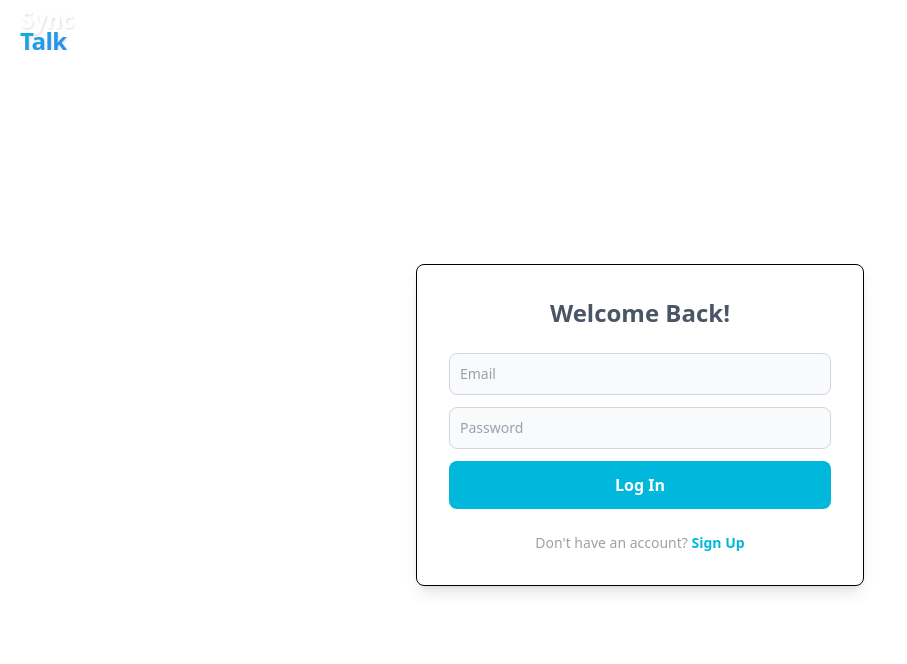
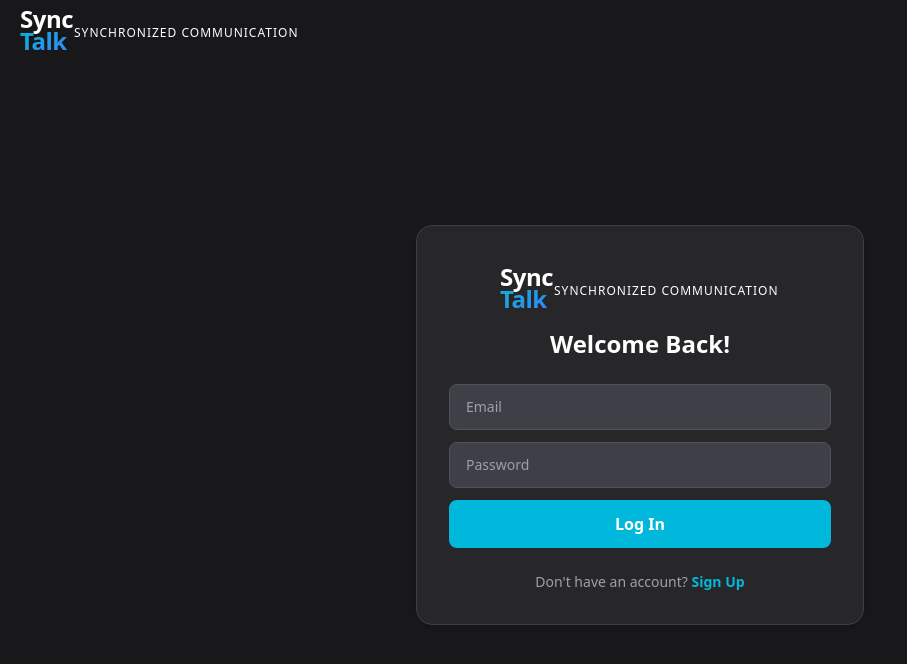
Before and after one commit to uttam-on-git/synctalk, a React (Vite) app: page /login in a window 1280 px wide. Shown: the top 664 px of the page, without its empty margins (0-907 px from the left). Built offline with nearby package versions, Linux system fonts and the light colour scheme.

Commit message:
fix:logo, registration and login page ui

```diff
--- a/src/components/chat/RoomList.tsx
+++ b/src/components/chat/RoomList.tsx
@@ -15,7 +15,7 @@ const RoomList = ({
 }: RoomListProps) => {
   return (
     <div className="flex h-full flex-col">
-      <div className="flex-1 overflow-y-auto p-4">
+      <div className="flex-1 overflow-y-auto p-3">
         {rooms.length === 0 ? (
           <div className="flex flex-col items-center justify-center py-8 text-center">
             <div className="mb-4 rounded-full bg-zinc-700 p-4">
--- a/src/components/ui/Input.tsx
+++ b/src/components/ui/Input.tsx
@@ -6,7 +6,7 @@ const Input = (props: InputProps) => {
   return (
     <input
       {...props}
-      className="w-full rounded-lg border border-gray-300 bg-gray-50 p-2.5 mb-3 text-gray-900 text-sm placeholder-gray-400 focus:outline-none focus:ring-1 focus:ring-gray-600"
+      className="w-full rounded-lg border border-zinc-600 bg-zinc-700 px-4 py-3 mb-3 text-white text-sm placeholder-zinc-400 focus:outline-none focus:border-cyan-500"
     />
   );
 };
--- a/src/pages/ChatPage.tsx
+++ b/src/pages/ChatPage.tsx
@@ -50,7 +50,7 @@ const ChatPage = () => {
     const handleNewMessage = (message: Message) => {
       setMessages((prevMessages) => {
         // Check if message already exists to avoid duplicates
-        if (prevMessages.find(msg => msg.id === message.id)) {
+        if (prevMessages.find((msg) => msg.id === message.id)) {
           return prevMessages;
         }
         // Only add message if it belongs to the current room
@@ -131,7 +131,7 @@ const ChatPage = () => {
         `}
         >
           <div className="flex h-full flex-col">
-            <div className="flex-shrink-0 flex items-center justify-between border-b border-zinc-700 p-4 lg:justify-center">
+            <div className="flex-shrink-0 flex items-center justify-between border-b border-zinc-700 p-7 lg:justify-center">
               <h2 className="text-xl font-bold">Rooms</h2>
               <button
                 onClick={() => setIsSidebarOpen(false)}
@@ -153,7 +153,7 @@ const ChatPage = () => {
               </button>
             </div>
 
-            <div className="flex-1 overflow-y-auto p-4">
+            <div className="flex-1 overflow-y-auto p-6">
               {rooms.length === 0 ? (
                 <div className="flex flex-col items-center justify-center py-8 text-center">
                   <div className="mb-4 rounded-full bg-zinc-700 p-4">
@@ -200,7 +200,7 @@ const ChatPage = () => {
                         </div>
 
                         <div className="min-w-0 flex-1">
-                          <h3 className="truncate font-semibold text-sm">
+                          <h3 className="truncate font-semibold  text-sm">
                             {room.name}
                           </h3>
                           {room.description && (
@@ -394,11 +394,11 @@ const ChatPage = () => {
                     <button
                       type="submit"
                       disabled={!newMessage.trim()}
-                      className="rounded-xl bg-cyan-600 px-4 cursor-pointer py-3 font-semibold text-white transition hover:bg-cyan-700 disabled:cursor-not-allowed disabled:opacity-50 sm:px-6"
+                      className="rounded-xl bg-cyan-500 px-4 cursor-pointer py-3 font-semibold text-white transition hover:bg-cyan-800 disabled:cursor-not-allowed disabled:opacity-50 sm:px-6"
                     >
                       <span className="hidden sm:inline">Send</span>
                       <svg
-                        className="h-5 w-5 sm:hidden"
+                        className="h-5 w-5 sm:hidden pointer-events-none"
                         fill="none"
                         stroke="currentColor"
                         viewBox="0 0 24 24"
--- a/src/pages/LoginPage.tsx
+++ b/src/pages/LoginPage.tsx
@@ -44,13 +44,16 @@ const LoginPage = () => {
   };
 
   return (
-    <div className="flex flex-col h-screen">
+    <div className="flex flex-col bg-zinc-900 text-white h-screen">
       <div className="flex-shrink-0">
         <Logo />
       </div>
       <div className="flex-1 overflow-y-auto flex items-center justify-center p-4">
-        <div className="w-full max-w-md border rounded-lg p-8 shadow-lg">
-          <h1 className="mb-6 text-center text-2xl font-semibold text-gray-600">
+        <div className="w-full max-w-md transform rounded-2xl border bg-zinc-800 border-zinc-700 p-8 shadow">
+          <div className='flex justify-center items-center pb-5'>
+            <Logo/>
+          </div>
+          <h1 className="mb-6 text-center text-2xl font-semibold">
             Welcome Back!
           </h1>
           <form onSubmit={handleSubmit}>
--- a/src/pages/RegistrationPage.tsx
+++ b/src/pages/RegistrationPage.tsx
@@ -52,11 +52,13 @@ const RegistrationPage = () => {
   };
 
   return (
-    <div className="flex flex-col h-screen">
-      <Logo />
+    <div className="flex flex-col bg-zinc-900 text-white h-screen">
+      <div className="flex-shrink-0">
+        <Logo />
+      </div>
       <div className="flex h-screen flex-col items-center justify-center p-4">
-        <div className="w-full max-w-md border rounded-lg p-8">
-          <h1 className="mb-6 text-center text-2xl font-semibold text-gray-600">
+        <div className="w-full max-w-md bg-zinc-800 rounded-2xl border border-zinc-700 p-8">
+          <h1 className="mb-6 text-center text-2xl font-semibold">
             Create an Account
           </h1>
           <form onSubmit={handleSubmit}>
```
Also changed, not shown: src/vercel.json, 1 other file (tests, documents, lock files or other folders).
